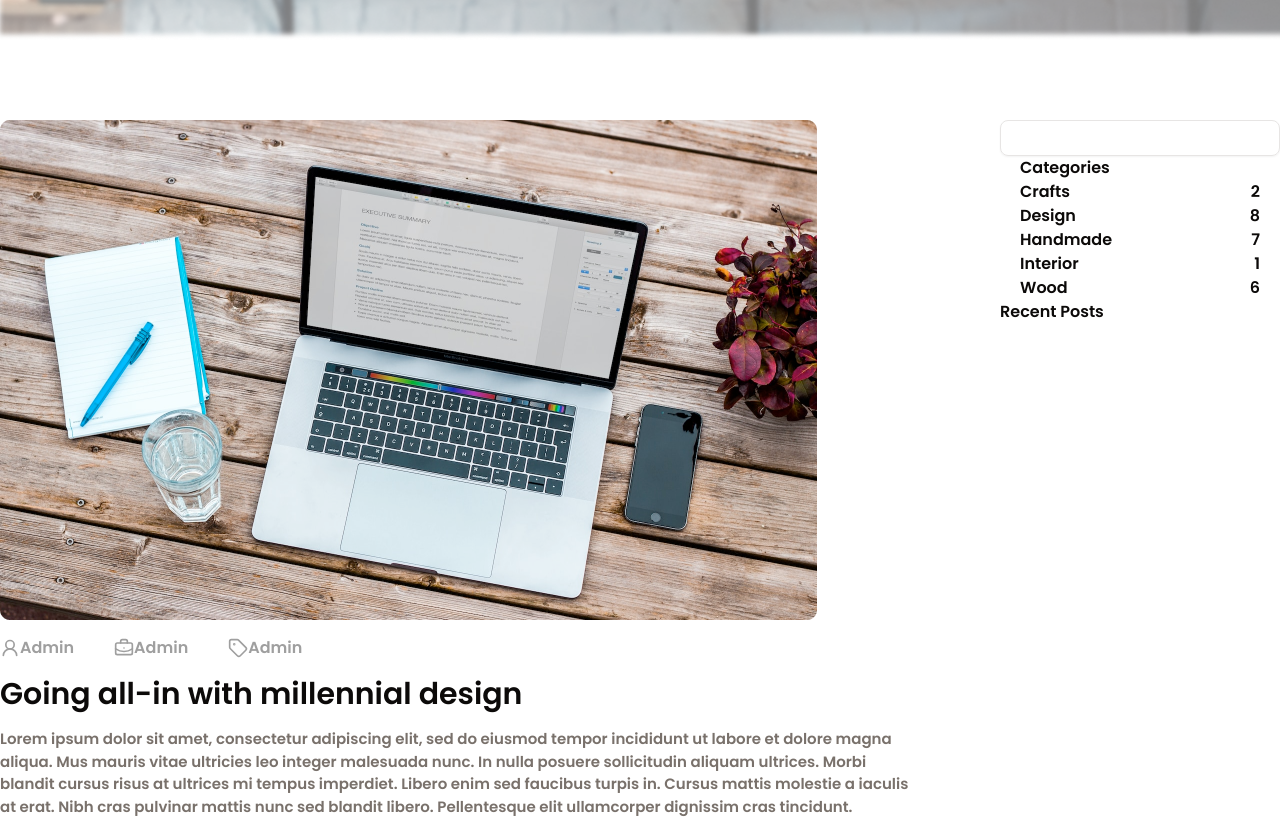
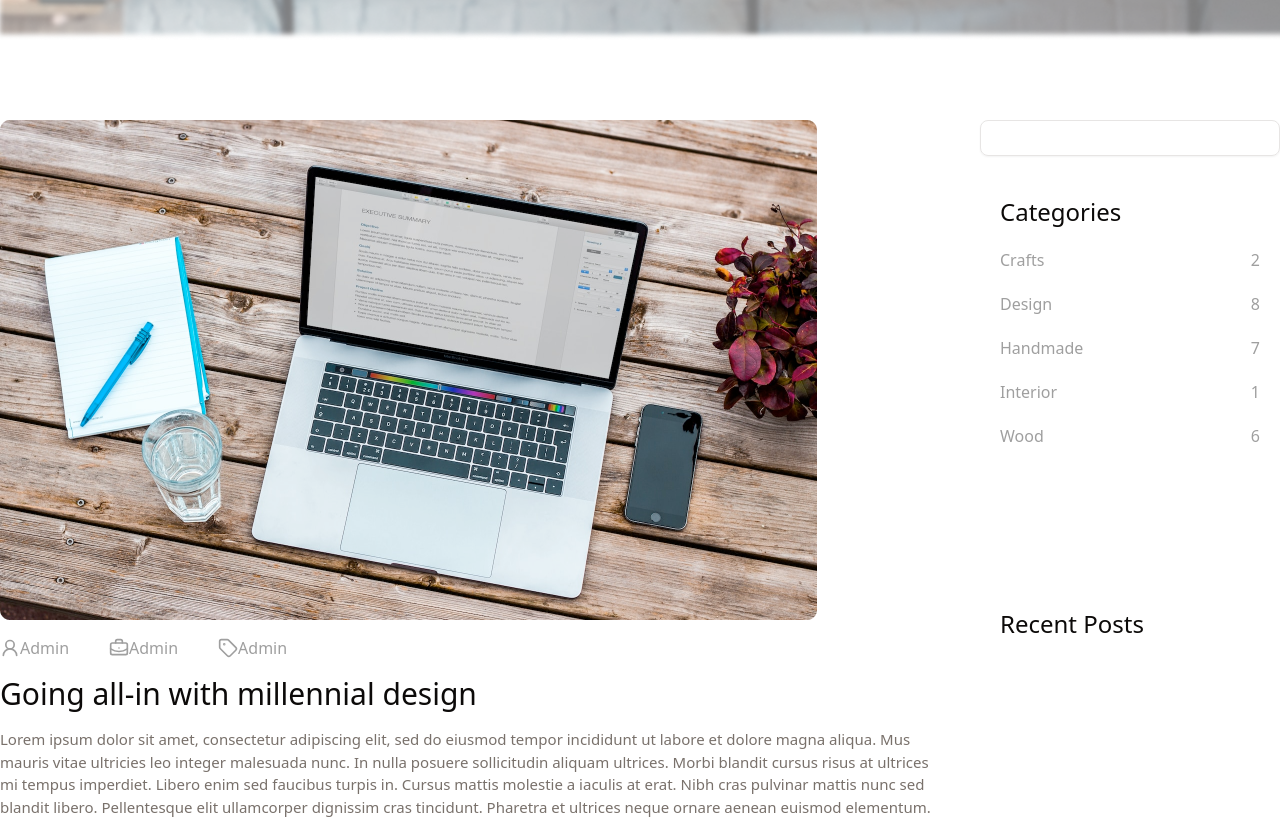
Before and after one commit to ShawonMondol-Shibu/Furniro-shop, a Next.js app: page /about in a window 1280 px wide. Shown: the part 360-1180 px from the top of the page. Built offline with nearby package versions, Linux system fonts and the light colour scheme.

Commit message:
categories updated

```diff
--- a/app/about/page.tsx
+++ b/app/about/page.tsx
@@ -25,7 +25,7 @@ export default function Page() {
         breadCrumbLink="Blog"
       />
       <main className="container m-auto my-20">
-        <div className="flex items-start justify-between gap-20">
+        <div className="flex items-start justify-between gap-10">
           <section className="space-y-10 flex-1/2">
             <BlogCard />
             <BlogCard />
@@ -33,18 +33,17 @@ export default function Page() {
           </section>
 
           <aside className="flex-1">
-            <div>
+            <div className="space-y-10 mb-40">
               <Input />
-              <ul className="px-5">
-                <h3>Categories</h3>
+              <ul className="px-5 space-y-5">
+                <h3 className="text-2xl font-medium">Categories</h3>
                 {categorys.map((category: categoryType, i: number) => (
                   <li key={i}>
                     <Link
                       href={""}
-                      className="flex items-center justify-between"
+                      className="flex items-center justify-between text-base font-normal text-(--textGray)"
                     >
                       <span>{category.titles}</span>
-
                       <span>{category.items}</span>
                     </Link>
                   </li>
@@ -52,8 +51,10 @@ export default function Page() {
               </ul>
             </div>
 
-
-            <div>Recent Posts</div>
+            <div className="px-5">
+                <h3 className="text-2xl font-medium">Recent Posts</h3>
+              <div></div>
+            </div>
           </aside>
         </div>
         <SitePagination />
--- a/app/layout.tsx
+++ b/app/layout.tsx
@@ -5,9 +5,9 @@ import Navbar from "@/components/layouts/Navbar";
 import Footer from "@/components/layouts/Footer";
 
 const poppins = Poppins({
-  variable : '--my-font-poppins',
-  subsets: ['latin'],
-  weight: "600"
+  variable: '--my-font-poppins',
+  subsets: ["latin"],
+  weight: ["400","600","700"]
 });
 
 export const metadata: Metadata = {
@@ -23,7 +23,7 @@ export default function RootLayout({
   return (
     <html lang="en">
       <body
-        className={`${poppins.className} antialiased`}
+        className={`${poppins.variable} antialiased`}
       >
         <Navbar/>
 
```
